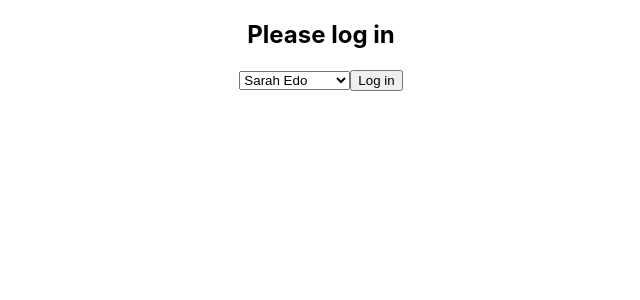
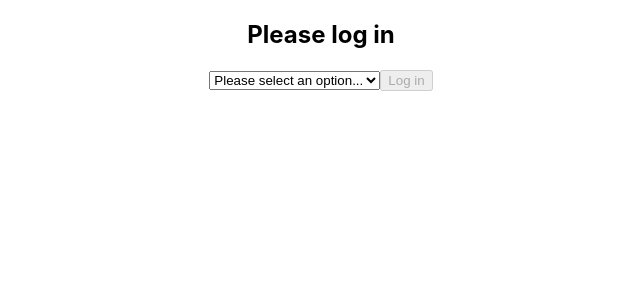
Before and after one commit to krzysztofwasilewski/would-you-rather, a React (Create React App) app: page /leaderboard in a window 1280 px wide. Shown: the top 300 px of the page, without its empty margins (319-959 px from the left). Built offline with nearby package versions, Linux system fonts and the light colour scheme.

Commit message:
fix: Disable login screen button when needed

```diff
--- a/package.json
+++ b/package.json
@@ -8,6 +8,7 @@
     "@testing-library/user-event": "^7.1.2",
     "lodash": "^4.17.15",
     "prop-types": "^15.7.2",
+    "ramda": "^0.27.0",
     "react": "^16.13.1",
     "react-dom": "^16.13.1",
     "react-redux": "^7.2.0",
--- a/src/components/Login.js
+++ b/src/components/Login.js
@@ -1,7 +1,7 @@
 import React, {Component} from 'react';
 import PropTypes from 'prop-types';
 import {connect} from 'react-redux';
-import {map, partialRight, pick} from 'lodash';
+import {pick, map} from 'ramda';
 import {logIn} from '../actions/authedUser';
 
 class Login extends Component {
@@ -20,13 +20,16 @@ class Login extends Component {
           }}
         >
           <select value={this.state.user} onChange={this.handleChange}>
+            <option value='' disabled>
+              Please select an option...
+            </option>
             {this.props.users.map(({name, id}) => (
               <option key={id} value={id}>
                 {name}
               </option>
             ))}
           </select>
-          <button>Log in</button>
+          <button disabled={!this.state.user}>Log in</button>
         </form>
       </div>
     );
@@ -43,9 +46,8 @@ Login.propTypes = {
   logIn: PropTypes.func.isRequired
 };
 function mapStateToProps({users}) {
-  const picker = partialRight(pick, ['id', 'name']);
   return {
-    users: map(users, picker)
+    users: Object.values(map(pick(['id', 'name']), users))
   };
 }
 
```
Also changed, not shown: 1 other file (tests, documents, lock files or other folders).
